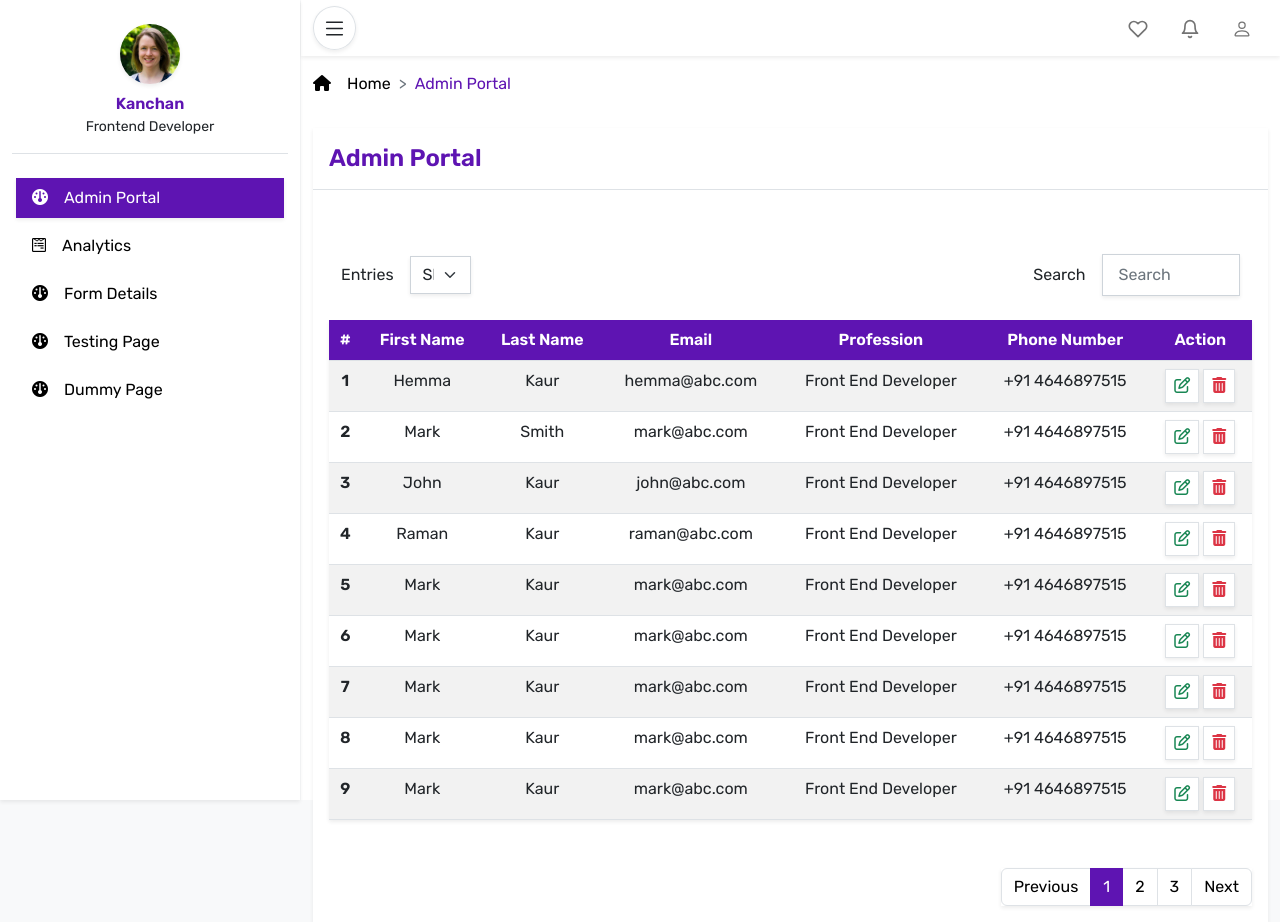
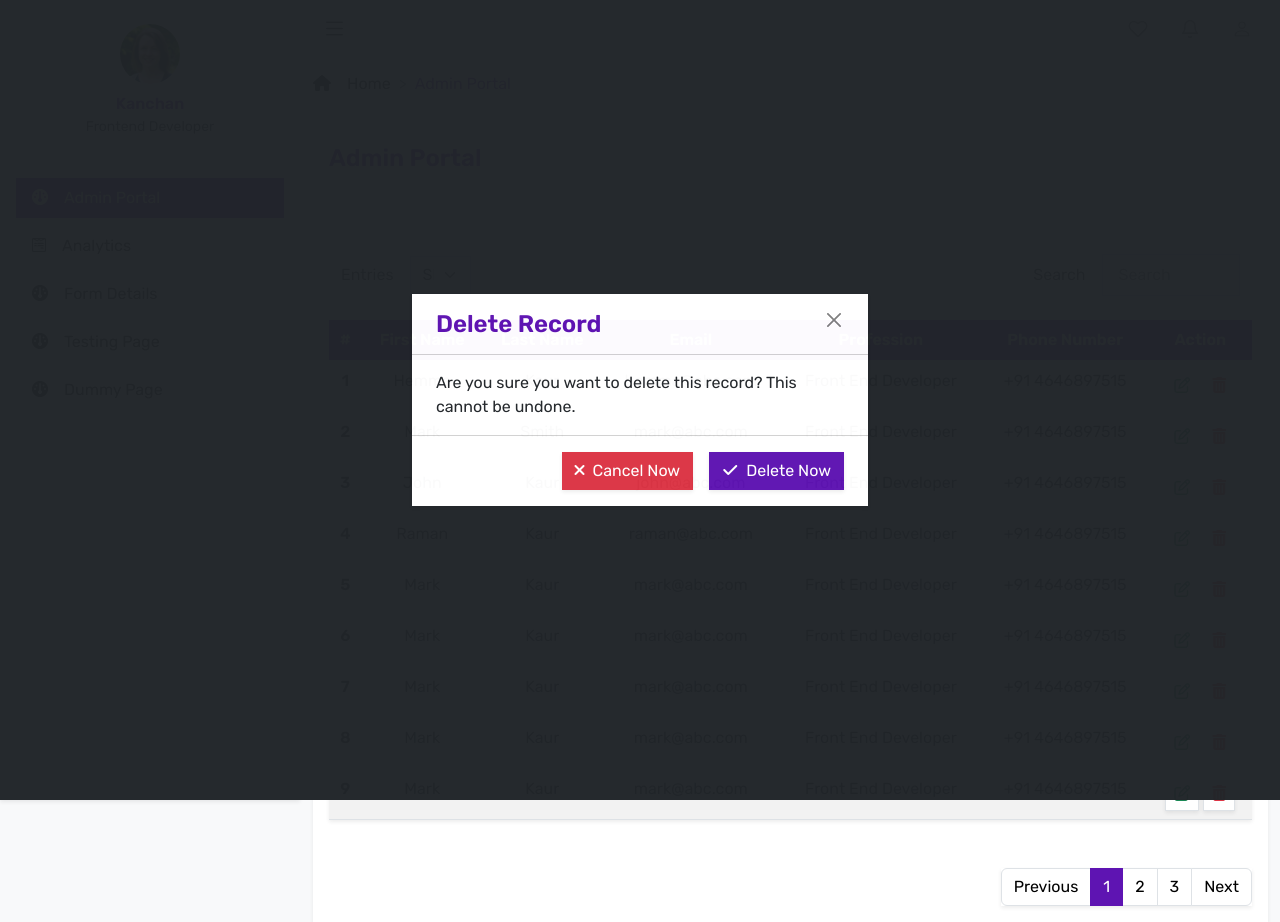
Before and after one commit to SunilSalaria1/JavascriptApplication, a website: page index.html in a window 1280 px wide. Both pictures are taken after a click on the link 1219 px from the left and 385 px from the top of the page. Drawn offline with Linux system fonts and the light colour scheme.

Commit message:
Worked on delete popup

```diff
--- a/assets/css/style.css
+++ b/assets/css/style.css
@@ -6,7 +6,7 @@
 
 :root {
     --primary-color: #5e14b2;
-    --primary-color-hover: #5e14b2;
+    --primary-color-hover: #5510a4;
     --black-color: #000000;
 }
 
@@ -191,7 +191,9 @@ aside .nav .nav-item .nav-link:hover,
 aside .nav .nav-item .nav-link:focus {
     color: var(--primary-color);
 }
-
+#asideToggleBtn{
+    cursor: pointer;
+}
 /* header css */
 header .dropdown .show {
     left: auto;
@@ -228,6 +230,14 @@ main {
     color: var(--primary-color);
 }
 
+/* toaster */
+.delete-popup {
+    z-index: 9999;
+    opacity: 98%;
+}
+.delete-popup .btn-close:focus,.delete-popup .btn-close:focus-visible {
+    box-shadow: none !important;
+}
 
 /* =================================================== */
 /* media query css */
--- a/assets/js/main.js
+++ b/assets/js/main.js
@@ -26,19 +26,18 @@ asideLink.querySelectorAll(".nav-link").forEach(function (link) {
         link.classList.add("active");
     }
 });
-// const toastTrigger = document.getElementById('deleteToast');
-// const toastLiveExample = document.getElementById('liveToast')
-// if (toastTrigger) {
-//   toastTrigger.addEventListener('click', () => {
-//     const toast = new bootstrap.Toast(toastLiveExample)
-//     toast.show()
-//   })
-// }
 
-// document.getElementById("deleteToast").addEventListener('click', deleteToast);
-// const toastLive = document.getElementById('deleteToastData');
+/* ======= show and hide delete popup ======= */
 
-// function deleteToast(){
-//   let toast = new bootstrap.Toast(toastLive)
-//         toast.show()
-// }
+// show the delete toast
+document.getElementById("deletePopup").addEventListener('click', showdeletePopup);
+
+function showdeletePopup(){
+   document.getElementById('deletePopupShow').classList.remove('d-none');
+}
+
+// hide the delete popup
+document.getElementById("closedeletePopup").addEventListener('click', hidedeletePopup);
+function hidedeletePopup(){
+   document.getElementById('deletePopupShow').classList.add('d-none');
+}
--- a/index.html
+++ b/index.html
@@ -32,6 +32,36 @@
         <div id="loader-text" data-text="JavascriptApplication">JavascriptApplication</div>
     </div>
     <!-- /page-loader -->
+    <!-- delete popup -->
+    <div id="deletePopupShow"
+        class="d-none delete-popup position-fixed bg-dark vh-100 w-100 d-flex justify-content-center align-items-center">
+        <div class="row">
+            <div class="col-11 col-md-10 mx-auto">
+                <div class="card bg-white shadow-sm rounded-0 border-0">
+                    <div class="card-header d-flex py-3 px-4 bg-white">
+                        <h4 class="fw-bold text-primary mb-0 me-auto">Delete Record</h4>
+                        <small>
+                            <button type="button" class="btn-close" data-bs-dismiss="toast" aria-label="Close"
+                            id="closedeletePopup"></button>
+                        </small>
+                    </div>
+                    <div class="card-body px-4">
+                        <p class="card-text"> Are you sure you want to delete this record? This cannot be undone.</p>
+                                    </div>
+                    <div class="card-footer bg-white py-3 px-4">
+                        <div class="d-flex flex-column flex-sm-row justify-content-end">
+                            <button id="canceldeletePopup" class="btn btn-danger shadow-sm rounded-0 mb-0 mb-sm-0 order-2 order-sm-1"><i
+                                    class="fa-solid fa-xmark"></i><span class="ms-2">Cancel Now</span></button>
+                            <button class="btn btn-primary shadow-sm rounded-0 mb-2 mb-sm-0 ms-sm-3 order-1 order-sm-2"><i
+                                    class="fa-solid fa-check"></i><span class="ms-2">Delete Now</span>
+                            </button>
+                        </div>
+                    </div>
+                </div>
+            </div>
+        </div>
+         </div>
+    <!-- /delete toast -->
     <!-- dashboard section -->
     <section>
         <!-- aside nav-->
@@ -60,20 +90,20 @@
                                     class="ms-3">Admin Portal</span></a>
                         </li>
                         <li class="nav-item mx-3 mb-2">
-                            <a class="nav-link text-nowrap" href="./analytics.html"><i class="fa-brands fa-wpforms"></i><span
-                                    class="ms-3">Analytics</span></a>
+                            <a class="nav-link text-nowrap" href="./analytics.html"><i
+                                    class="fa-brands fa-wpforms"></i><span class="ms-3">Analytics</span></a>
                         </li>
                         <li class="nav-item mx-3 mb-2">
-                            <a class="nav-link text-nowrap" href="./form-details.html"><i class="fa-solid fa-gauge"></i><span
-                                    class="ms-3">Form Details</span></a>
+                            <a class="nav-link text-nowrap" href="./form-details.html"><i
+                                    class="fa-solid fa-gauge"></i><span class="ms-3">Form Details</span></a>
                         </li>
                         <li class="nav-item mx-3 mb-2">
-                            <a class="nav-link text-nowrap" href="./testing-page.html"><i class="fa-solid fa-gauge"></i><span
-                                    class="ms-3">Testing Page</span></a>
+                            <a class="nav-link text-nowrap" href="./testing-page.html"><i
+                                    class="fa-solid fa-gauge"></i><span class="ms-3">Testing Page</span></a>
                         </li>
                         <li class="nav-item mx-3 mb-2">
-                            <a class="nav-link text-nowrap" href="./dummy-page.html"><i class="fa-solid fa-gauge"></i><span
-                                    class="ms-3">Dummy Page</span></a>
+                            <a class="nav-link text-nowrap" href="./dummy-page.html"><i
+                                    class="fa-solid fa-gauge"></i><span class="ms-3">Dummy Page</span></a>
                         </li>
                     </ul>
                     <!-- /ul -->
@@ -163,7 +193,7 @@
             </header>
             <!-- /header -->
             <!-- main-content -->
-            <section class="container-fluid">
+            <section class="container-fluid  position-relative">
                 <div>
                     <!-- breadcrumb -->
                     <div class="row">
@@ -191,7 +221,8 @@
                                         <div class="container-fluid">
                                             <form>
                                                 <div class="row justify-content-between">
-                                                    <div class="col-12 col-md-5 col-lg-4 col-xl-2 d-flex align-items-center mb-2 mb-xl-0">
+                                                    <div
+                                                        class="col-12 col-md-5 col-lg-4 col-xl-2 d-flex align-items-center mb-2 mb-xl-0">
                                                         <label for="sort" class="me-3">Entries</label>
                                                         <select class="form-select shadow-sm rounded-0"
                                                             aria-label="Default select example">
@@ -201,7 +232,8 @@
                                                             <option value="3">50</option>
                                                         </select>
                                                     </div>
-                                                    <div class="col-12 col-md-5 col-lg-6 col-xl-3 d-flex align-items-center">
+                                                    <div
+                                                        class="col-12 col-md-5 col-lg-6 col-xl-3 d-flex align-items-center">
                                                         <label for="sort" class="me-3">Search</label>
                                                         <input class="form-control shadow-sm rounded-0" type="search"
                                                             placeholder="Search" aria-label="Search">
@@ -241,7 +273,7 @@
                                                     <a href="./edit.html"
                                                         class="bg-white text-success btn rounded-0 shadow-sm border py-1 px-2 text-decoration-none"><i
                                                             class="fa-regular fa-pen-to-square"></i></a>
-                                                    <a href="#"
+                                                    <a href="#" id="deletePopup"
                                                         class="bg-white text-danger btn rounded-0 shadow-sm border py-1 px-2 text-decoration-none"><i
                                                             class="fa-solid fa-trash-can"></i></a>
                                                 </td>
@@ -413,6 +445,7 @@
         <!-- /main -->
     </section>
     <!-- /dashboard section -->
+
     <!-- boostrap js -->
     <script src="./assets/js/bootstrap.bundle.min.js"></script>
     <!-- Custom JS -->
```
Also changed, not shown: admin-portal.html (+2 -2 lines), edit.html (+2 -1 lines), form-details.html (+2 -2 lines), analytics.html (indentation only). Lines whose indentation alone changed are shown as unchanged.
